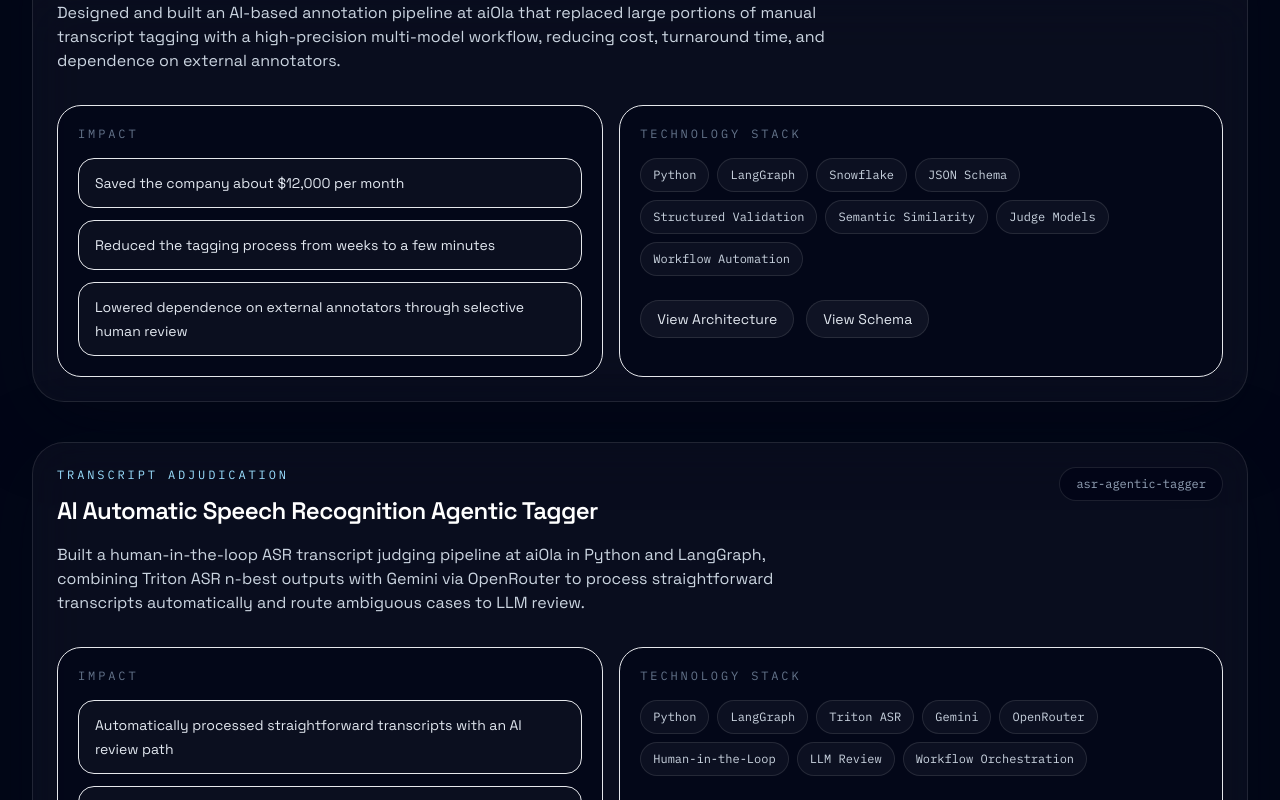
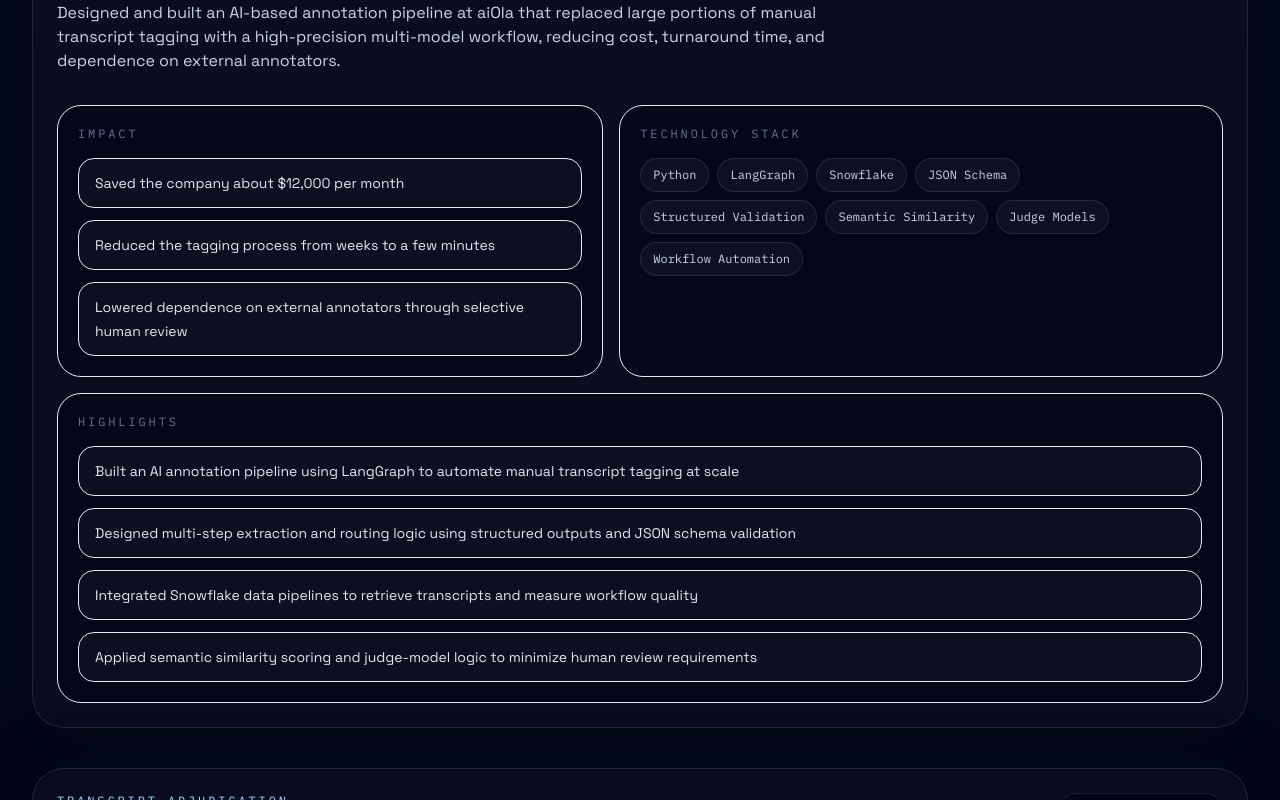
Before and after one commit to OrBarak3/orbarak-website, a React (Vite) app: page / in a window 1280 px wide. Shown: the part 1720-2520 px from the top of the page. Built offline with nearby package versions, Linux system fonts and the light colour scheme.

Commit message:
teaked some UI stuff

```diff
--- a/src/components/ProjectCard.tsx
+++ b/src/components/ProjectCard.tsx
@@ -12,7 +12,7 @@ export function ProjectCard({ project }: ProjectCardProps) {
   const shouldReduceMotion = useReducedMotion();
   const detailEase = [0.22, 1, 0.36, 1] as const;
 
-  const detail = activeDetail ? project.details[activeDetail] : null;
+  const detail = activeDetail && project.details ? project.details[activeDetail] : null;
 
   const toggleDetail = (key: DetailKey) => {
     setActiveDetail((current) => (current === key ? null : key));
@@ -62,9 +62,10 @@ export function ProjectCard({ project }: ProjectCardProps) {
             ))}
           </div>
 
+          {project.details && (
             <div className="mt-6 flex flex-wrap gap-3">
               {(['architecture', 'schema'] as DetailKey[]).map((key) => {
-              const item = project.details[key];
+                const item = project.details![key];
                 const selected = activeDetail === key;
 
                 return (
@@ -84,8 +85,25 @@ export function ProjectCard({ project }: ProjectCardProps) {
                 );
               })}
             </div>
+          )}
         </div>
       </div>
+
+      {project.highlights && (
+        <div className="mt-4 rounded-3xl border border-white/8 bg-slate-950/80 p-5">
+          <div className="ui-eyebrow text-slate-500">Highlights</div>
+          <div className="mt-4 space-y-3">
+            {project.highlights.map((item) => (
+              <div
+                key={item}
+                className="rounded-2xl border border-white/8 bg-white/[0.03] px-4 py-3 text-sm leading-6 text-slate-200"
+              >
+                {item}
+              </div>
+            ))}
+          </div>
+        </div>
+      )}
 
       <AnimatePresence initial={false}>
         {detail ? (
--- a/src/data/portfolio.ts
+++ b/src/data/portfolio.ts
@@ -78,51 +78,12 @@ export const projects: Project[] = [
       'Judge Models',
       'Workflow Automation',
     ],
-    details: {
-      architecture: {
-        key: 'architecture',
-        label: 'View Architecture',
-        title: 'High-precision multi-model annotation flow',
-        description:
-          'The tagging system relied on multiple extraction steps and explicit routing logic so only the hard edge cases reached manual review.',
-        bullets: [
-          'Used parallel extraction to process the same transcript through a shared workflow.',
-          'Scored field-level agreement to decide when results were strong enough to accept.',
-          'Escalated disagreements through judge-model logic instead of reviewing every record manually.',
-          'Reserved human review for complex or ambiguous edge cases only.',
-          'Integrated the final routing path into the internal review workflow.',
-        ],
-        snippet: `parallel_extract(record)
-agreement_score = compare_fields(record.outputs)
-
-if agreement_score >= threshold:
-  route = "auto_accept"
-elif record.is_edge_case:
-  route = "judge_or_human_review"
-else:
-  route = "judge_review"`,
-      },
-      schema: {
-        key: 'schema',
-        label: 'View Schema',
-        title: 'Validation-ready review payload',
-        description:
-          'Structured validation, semantic similarity checks, and internal review routing all depended on a predictable payload that could be scored automatically.',
-        bullets: [
-          'Snowflake retrieval fed the pipeline with transcript data and review targets.',
-          'Structured validation logic kept the extracted fields reviewable and consistent.',
-          'Semantic similarity scoring supported open-text comparisons alongside exact checks.',
-          'Automated routing sent each record into the right internal review path.',
-        ],
-        snippet: `{
-  "transcript_id": "TR-10428",
-  "field_agreement": 0.94,
-  "semantic_match": true,
-  "review_route": "auto_accept",
-  "requires_human_review": false
-}`,
-      },
-    },
+    highlights: [
+      'Built an AI annotation pipeline using LangGraph to automate manual transcript tagging at scale',
+      'Designed multi-step extraction and routing logic using structured outputs and JSON schema validation',
+      'Integrated Snowflake data pipelines to retrieve transcripts and measure workflow quality',
+      'Applied semantic similarity scoring and judge-model logic to minimize human review requirements',
+    ],
   },
   {
     id: 'asr-agentic-tagger',
--- a/src/types/portfolio.ts
+++ b/src/types/portfolio.ts
@@ -42,7 +42,8 @@ export interface Project {
   summary: string;
   impact: string[];
   tags: string[];
-  details: Record<DetailKey, ProjectDetailTab>;
+  highlights?: string[];
+  details?: Record<DetailKey, ProjectDetailTab>;
 }
 
 export interface SkillGroup {
```
Also changed, not shown: .claude/skills/Tailwind-CSS/SKILL.md (added), .claude/skills/Tailwind-CSS/references/index.md (added), .claude/skills/Tailwind-CSS/references/other.md (added), 2 other files (tests, documents, lock files or other folders). Lines whose indentation alone changed are shown as unchanged.
